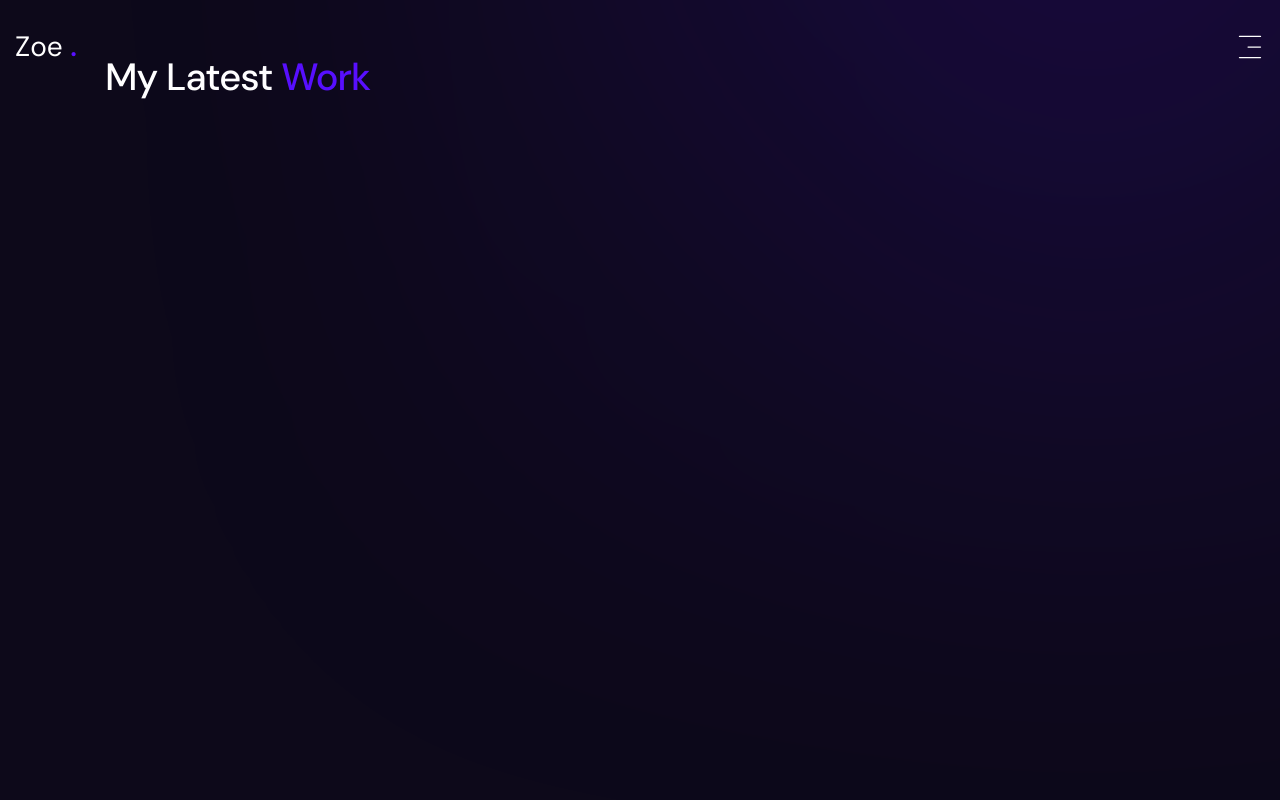
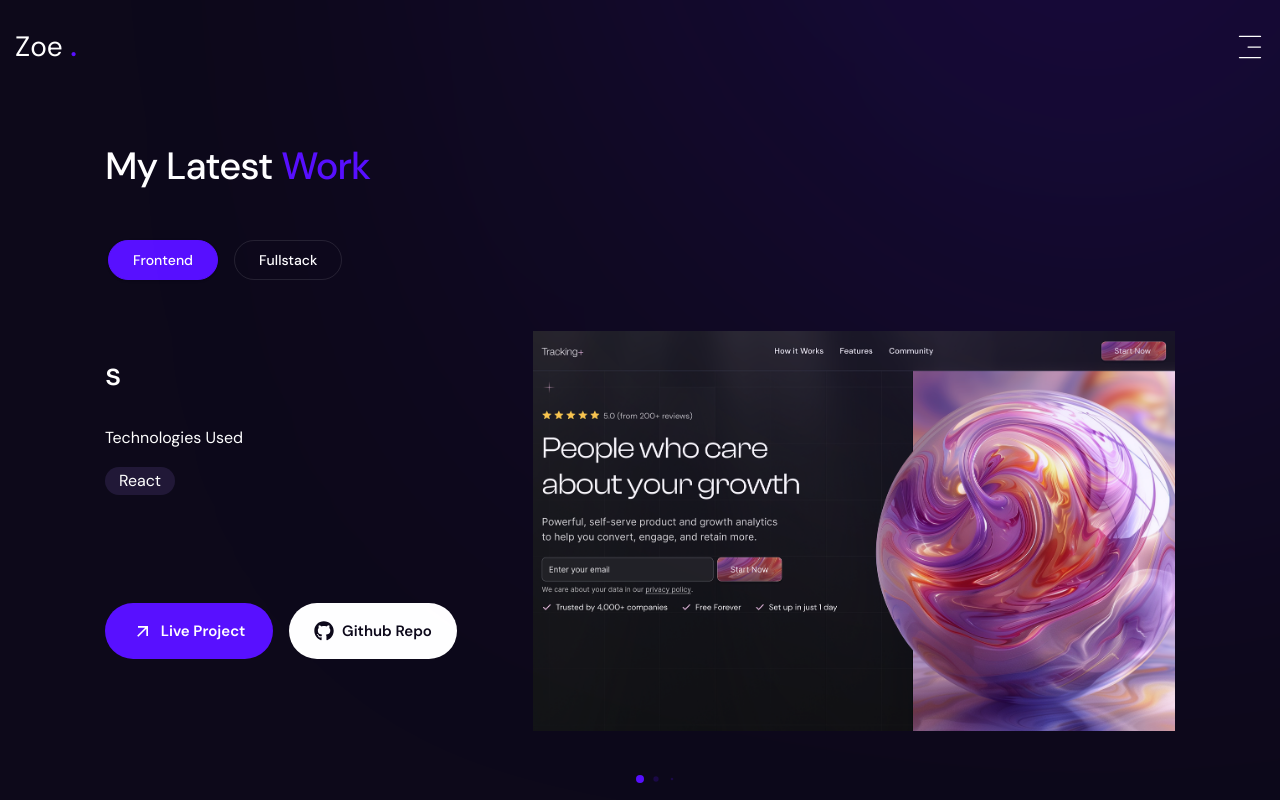
Before and after one commit to babyprogrammer1/personal-portfolio, a Next.js app: page /work in a window 1280 px wide. Shown: the top 800 px of the page. Built offline with nearby package versions, Linux system fonts and the light colour scheme.

Commit message:
feat: update project category and enhance Work component layout with Swiper integration

```diff
--- a/app/work/page.jsx
+++ b/app/work/page.jsx
@@ -27,7 +27,7 @@ const projects = [
   },
   {
     id: 2,
-    category: "frontend",
+    category: "fullstack",
     title: "s",
     description: "React + Tailwind",
     image: "/assets/work/thumb2.png",
@@ -76,17 +76,91 @@ const Work = () => {
         opacity: 1,
         transition: { delay: 2, duration: 0.4, ease: "easeInOut" }
       }}
-      className="min-h-screen flex item-center py-24 xl:py-0"
+      className="min-h-screen flex items-center py-24 xl:py-0"
     >
-      <div className="container mx-auto w-full h-full flex flex-col justify-center">
+      <div className="container mx-auto w-full h-full xl:mt-5 flex flex-col justify-center">
         {/* heading */}
         <h2 className="h2 mb-6 xl:mb-12 xl:mt-14 max-w-[600px]">
           My Latest <span className="text-accent">Work</span>
         </h2>
         {/* tabs */}
         <Tabs defaultValue="frontend" className="w-full flex flex-col gap-6 xl:gap-12">
-          <TabsList>
+          {/* tabs list */}
+          <TabsList className="flex flex-wrap justify-center items-center gap-4 h-full mb-4 xl:mb-0">
+            {categories.map((category) => {
+              return (
+                <TabsTrigger key={category} value={category} className="capitalize border border-white/10
+                data-[state=active]:bg-accent data-[state=active]:border-accent h-[40px] px-6 rounded-full cursor-pointer">
+                  {category}
+                </TabsTrigger>
+              )
+            })}
           </TabsList>
+          {/* tabs content */}
+          <div className="h-[400px] scrollbar scrollbar-thumb-accent scrollbar-track-accent/5 overflow-y-scroll
+          xl:overflow-y-visible">
+            {categories.map((category) => {
+              return (
+                <TabsContent key={category} value={category}>
+                  <Swiper
+                    modules={[Pagination]}
+                    pagination={{ clickable: true, dynamicBullets: true }}
+                    className="h-max xl:h-[460px]"
+                  >
+                    {projects.filter((project) => project.category === category).map((project) => {
+                      return (
+                        <SwiperSlide key={project.id} className="h-full ">
+                          <div className="flex flex-col xl:flex-row gap-8 xl:gap-12">
+                            {/* project info */}
+                            <div className="w-full max-w-[380px] flex flex-col gap-6 xl:gap-8 xl:pt-6 order-2
+                            xl:order-none">
+                              {/* title */}
+                              <h3 className="h3">
+                                {project.title}
+                              </h3>
+                              {/* tech */}
+                              <div className="xl:mb-4 max-w-[300px] min-h-[130px]">
+                                <p className="mb-4">Technologies Used</p>
+                                <ul className="flex flex-wrap gap-4">
+                                  {project.tech.map((item, index) => {
+                                    return (
+                                      <li key={index} className="flex items-center gap-4 bg-[#a883ff]/13
+                                      h-[28px] px-[14px] rounded-full">{item}</li>
+                                    )
+                                  })}
+                                </ul>
+                              </div>
+                              {/* btns */}
+                              <div className="flex flex-col sm:flex-row gap-4 items-start">
+                              <Link href={project.link}>
+                                <button className="btn btn-sm btn-accent flex gap-2">
+                                  <MdArrowOutward className="text-xl" />
+                                  <span>Live Project</span>
+                                </button>
+                              </Link>
+                              <Link href={project.github}>
+                                <button className="btn btn-sm btn-white flex gap-2">
+                                  <FaGithub className="text-xl" />
+                                  <span>Github Repo</span>
+                                </button>
+                              </Link>
+                              </div>
+                            </div>
+                            {/* project img */}
+                            <div className="w-full h-[200px] md:h-[300px] xl:h-[400px] relative bg-pink-50/20 order-1
+                            xl:order-none overflow-hidden">
+                              <Image src={project.image} alt={project.image} fill
+                              className="object-cover"/>
+                            </div>
+                          </div>
+                        </SwiperSlide>
+                      )
+                    })}
+                  </Swiper>
+                </TabsContent>
+              )
+            })}
+          </div>
         </Tabs>
       </div>
     </motion.section>
```
